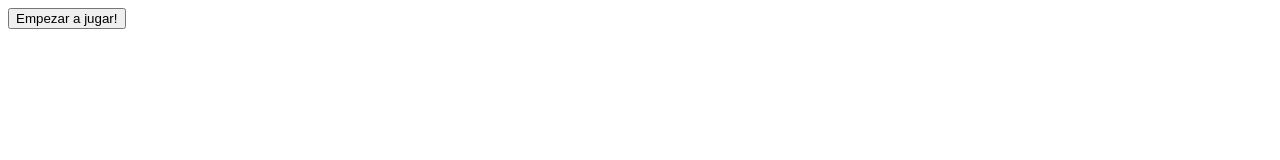
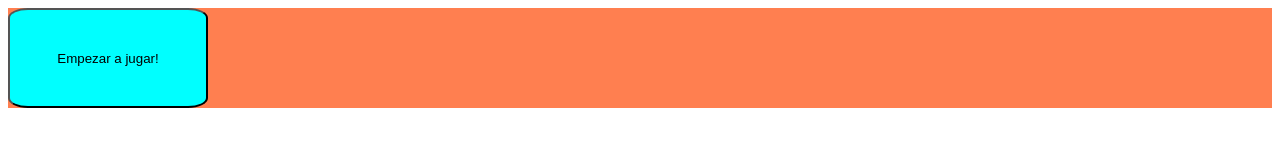
Before and after one commit to MikaelaGisbert/examenp1, a plain HTML site: page index.html in a window 1280 px wide. Drawn offline with Linux system fonts and the light colour scheme.

Commit message:
Archivo css

```diff
--- a/index.html
+++ b/index.html
@@ -1,3 +1,4 @@
+<link rel=stylesheet href="./style.css">
 <div class="gameboard">
     <div id="celeste" class="color celeste left" data-color="celeste"></div>
     <div id="violeta" class="color violeta right" data-color="violeta"><div>
--- /dev/null
+++ b/style.css
@@ -0,0 +1,10 @@
+.gameboard{
+    background-color: coral;
+}
+.gameboard .btn-start{
+    background-color: aqua;
+    width: 200px;
+    height: 100px;
+    padding: 10px;
+    border-radius: 10%;
+}
```
